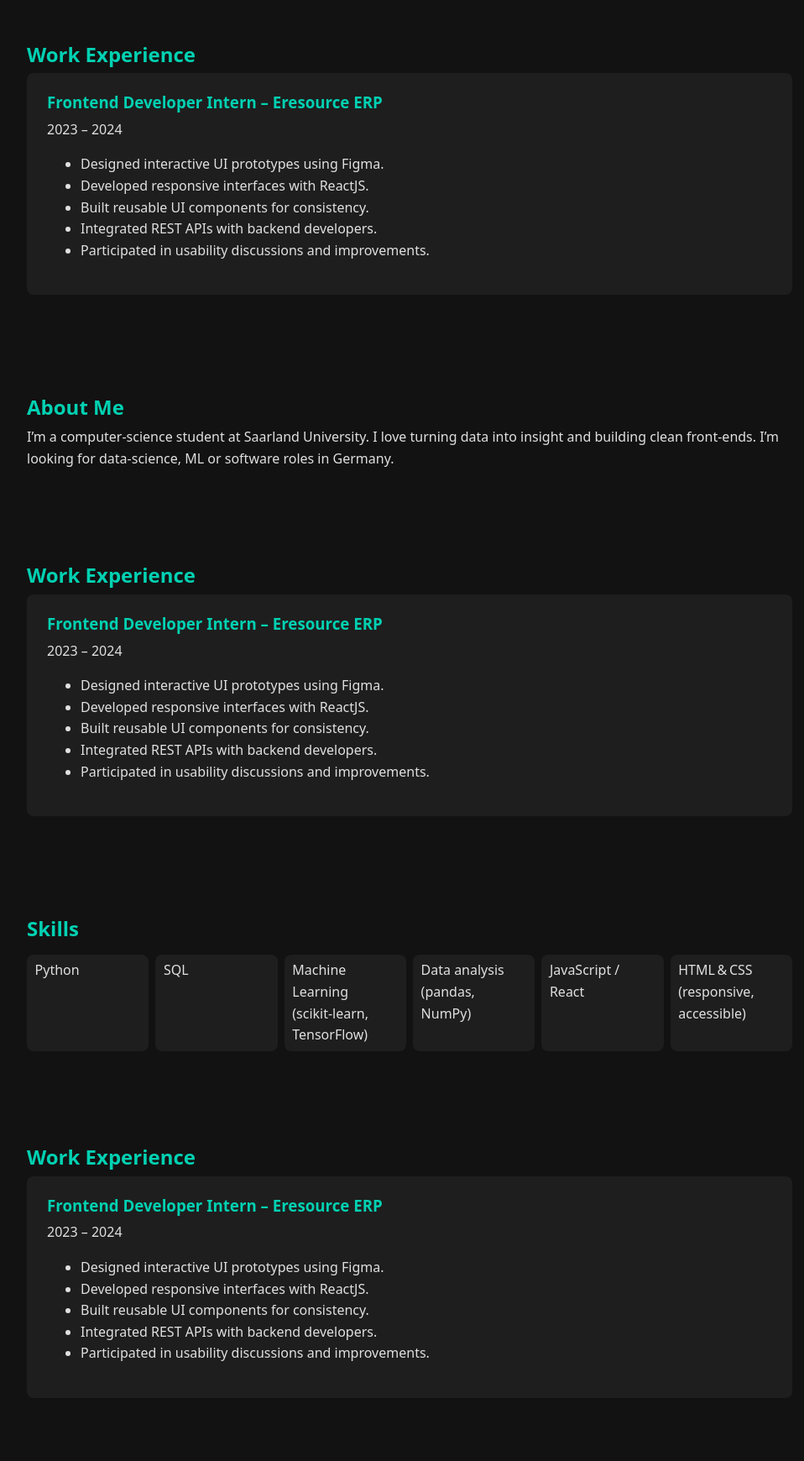
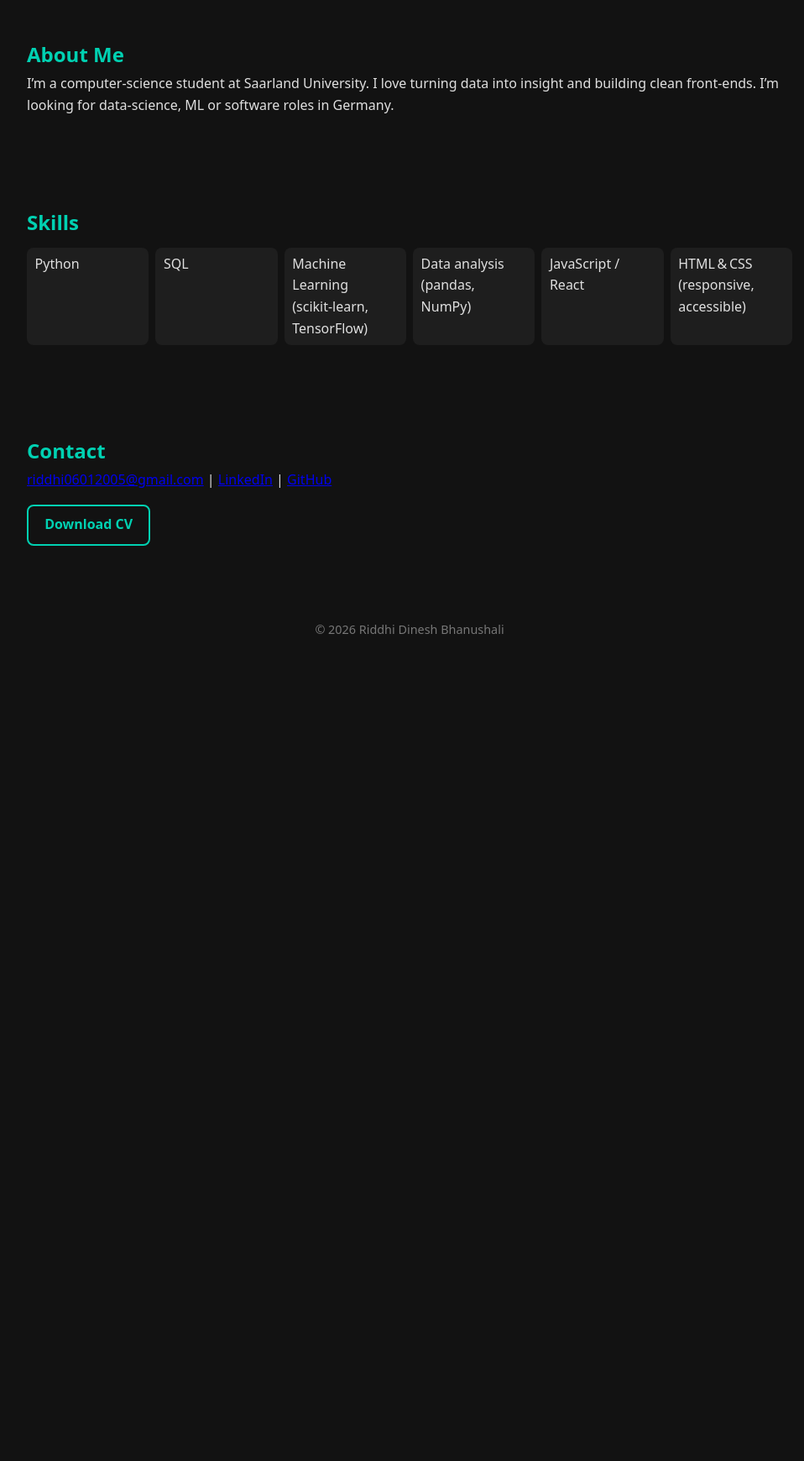
Before and after one commit to riddhidineshbhanushali/riddhi-portfolio, a plain HTML site: page index.html in a window 1280 px wide. Shown: the part 1309-3049 px from the top of the page at 84% size, without its empty margins (152-1110 px from the left). After the commit the page ends 2110 px from the top, so only its background shows below. Drawn offline with Linux system fonts and the light colour scheme.

```diff
--- a/index.html
+++ b/index.html
@@ -99,21 +99,7 @@
     </article>
   </section>
 
-<!-- Experience -->
-<section id="experience" class="section animate visible">
-  <h2 data-key="experienceTitle">Work Experience</h2>
-  <article class="card">
-    <h3>Frontend Developer Intern – Eresource ERP</h3>
-    <p class="duration" data-key="expDuration">2023 – 2024</p>
-    <ul>
-      <li>Designed interactive UI prototypes using Figma.</li>
-      <li>Developed responsive interfaces with ReactJS.</li>
-      <li>Built reusable UI components for consistency.</li>
-      <li>Integrated REST APIs with backend developers.</li>
-      <li>Participated in usability discussions and improvements.</li>
-    </ul>
-  </article>
-</section>
+
 
   <!-- About / Bio -->
   <section id="about" class="section">
@@ -123,21 +109,7 @@
     </p>
   </section>
 
-<!-- Experience -->
-<section id="experience" class="section animate visible">
-  <h2 data-key="experienceTitle">Work Experience</h2>
-  <article class="card">
-    <h3>Frontend Developer Intern – Eresource ERP</h3>
-    <p class="duration" data-key="expDuration">2023 – 2024</p>
-    <ul>
-      <li>Designed interactive UI prototypes using Figma.</li>
-      <li>Developed responsive interfaces with ReactJS.</li>
-      <li>Built reusable UI components for consistency.</li>
-      <li>Integrated REST APIs with backend developers.</li>
-      <li>Participated in usability discussions and improvements.</li>
-    </ul>
-  </article>
-</section>
+
 
   <!-- Skills -->
   <section id="skills" class="section">
@@ -152,21 +124,7 @@
     </ul>
   </section>
 
-<!-- Experience -->
-<section id="experience" class="section animate visible">
-  <h2 data-key="experienceTitle">Work Experience</h2>
-  <article class="card">
-    <h3>Frontend Developer Intern – Eresource ERP</h3>
-    <p class="duration" data-key="expDuration">2023 – 2024</p>
-    <ul>
-      <li>Designed interactive UI prototypes using Figma.</li>
-      <li>Developed responsive interfaces with ReactJS.</li>
-      <li>Built reusable UI components for consistency.</li>
-      <li>Integrated REST APIs with backend developers.</li>
-      <li>Participated in usability discussions and improvements.</li>
-    </ul>
-  </article>
-</section>
+
 
 
 
@@ -183,21 +141,7 @@
     </p>
   </section>
 
-<!-- Experience -->
-<section id="experience" class="section animate visible">
-  <h2 data-key="experienceTitle">Work Experience</h2>
-  <article class="card">
-    <h3>Frontend Developer Intern – Eresource ERP</h3>
-    <p class="duration" data-key="expDuration">2023 – 2024</p>
-    <ul>
-      <li>Designed interactive UI prototypes using Figma.</li>
-      <li>Developed responsive interfaces with ReactJS.</li>
-      <li>Built reusable UI components for consistency.</li>
-      <li>Integrated REST APIs with backend developers.</li>
-      <li>Participated in usability discussions and improvements.</li>
-    </ul>
-  </article>
-</section>
+
 
   <footer class="footer">
     <p>&copy; 2026 Riddhi Dinesh Bhanushali</p>
```
